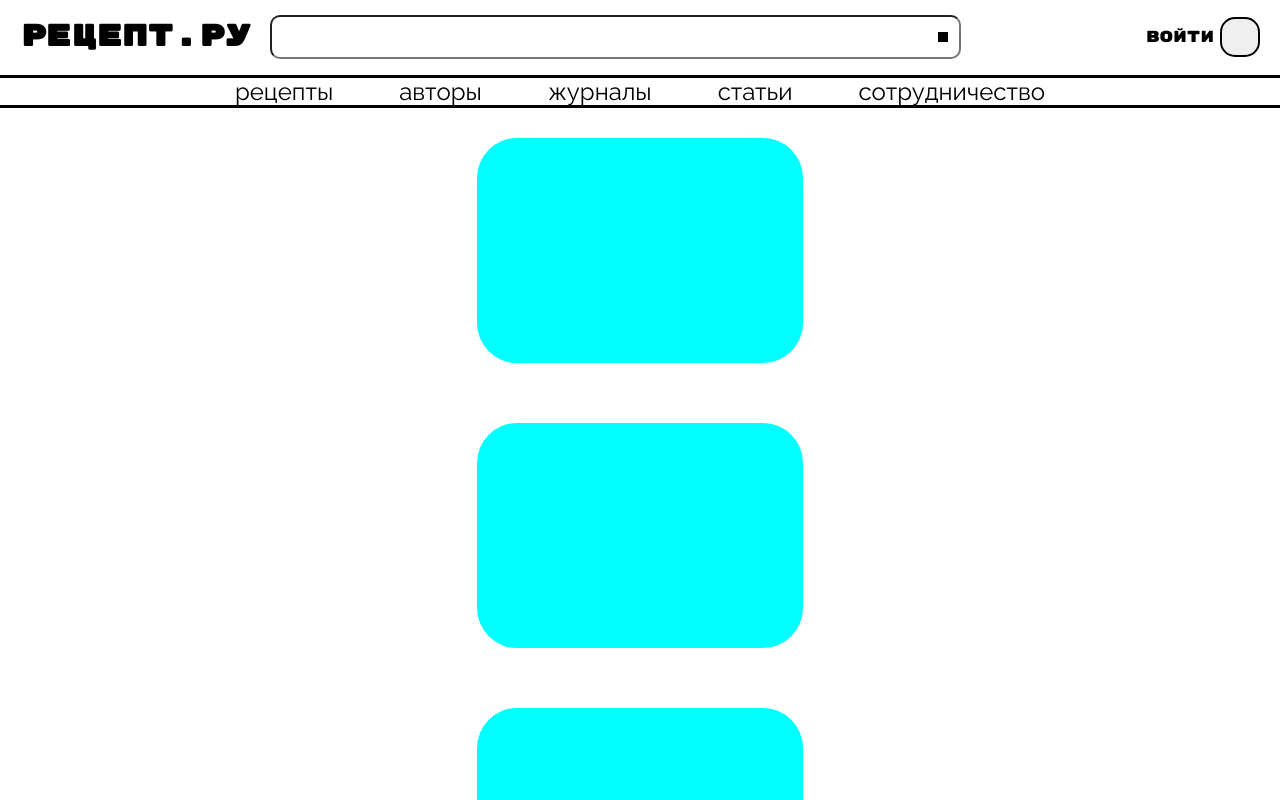
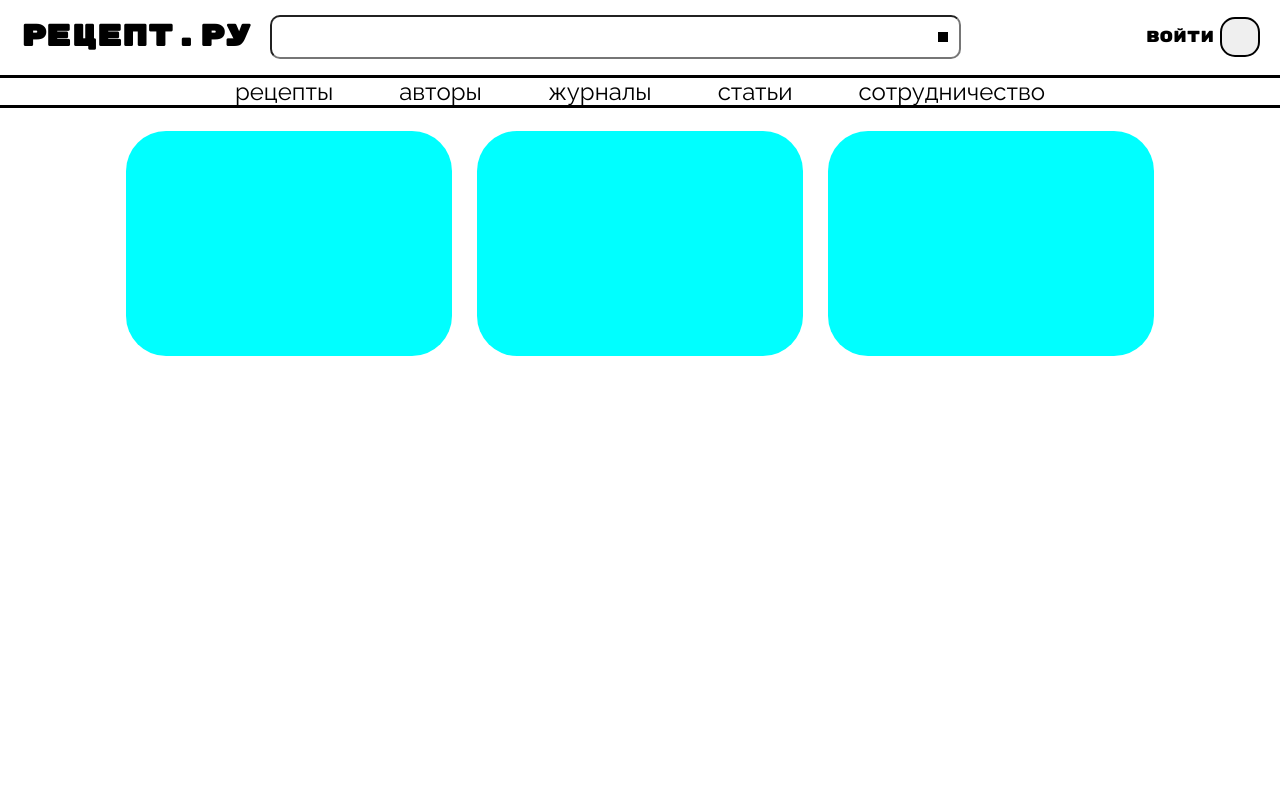
Before and after one commit to kirillkeril/templateforartem, a Vue app: page / in a window 1280 px wide. Shown: the top 800 px of the page. Built offline with nearby package versions, Linux system fonts and the light colour scheme.

Commit message:
add adaptive for categories grid

```diff
--- /dev/null
+++ b/src/components/CategiroesGrid.vue
@@ -0,0 +1,51 @@
+<template>
+  <div class="categories-grid-container">
+    <div class="categories-grid">
+      <input type="button" class="ff" >
+      <input type="button" class="ff" >
+      <input type="button" class="ff" >
+    </div>
+  </div>
+</template>
+
+<script>
+export default {
+  setup() {
+
+
+    return {}
+  }
+}
+</script>
+
+<style scoped>
+.categories-grid-container {
+  container-type: inline-size;
+  margin-top: 23px;
+  display: flex;
+  justify-content: center;
+}
+.categories-grid {
+  display: grid;
+  grid-template-columns: 1fr;
+  grid-gap: 25px;
+}
+.ff{
+  border: none;
+  border-radius: 40px;
+  height: 225px;
+  width: 326px;
+  background: aqua;
+}
+@container (width > 777px) {
+  .categories-grid {
+    grid-template-columns: repeat(2, 1fr);
+  }
+}
+@container (width > 1028px) {
+  .categories-grid {
+    grid-template-columns: repeat(3, 1fr);
+  }
+}
+
+</style>
--- a/src/components/uikit/CategiroesGrid.vue
+++ /dev/null
@@ -1,36 +0,0 @@
-<template>
-  <div class="categories">
-    <input type="button" class="ff" >
-    <input type="button" class="ff" >
-    <input type="button" class="ff" >
-
-  </div>
-</template>
-
-<script>
-export default {
-  setup() {
-
-
-    return {}
-  }
-}
-</script>
-
-<style  scoped>
-.categories {
-  width: 100vw;
-  grid-template-columns: 1fr;
-  display: grid;
-  justify-items: center;
-}
-.ff{
-  border: none;
-  border-radius: 40px;
-  margin: 30px 20px;
-  height: 225px;
-  width: 326px;
-  background: aqua;
-}
-
-</style>
--- a/src/layouts/DefaultLayout.vue
+++ b/src/layouts/DefaultLayout.vue
@@ -1,7 +1,7 @@
 <script setup>
 import Header from "@/components/Header.vue";
 import NavMenu from "@/components/NavMenu.vue";
-import CategiroesGrid from "@/components/uikit/CategiroesGrid.vue";
+import CategiroesGrid from "@/components/CategiroesGrid.vue";
 </script>
 
 <template>
```
